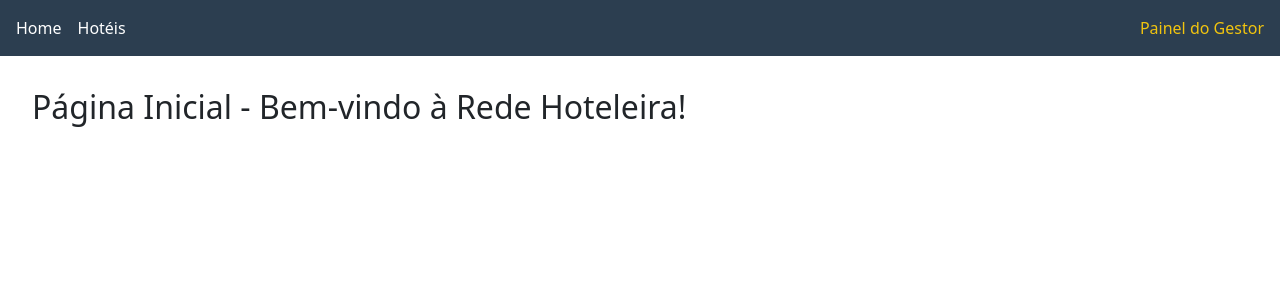
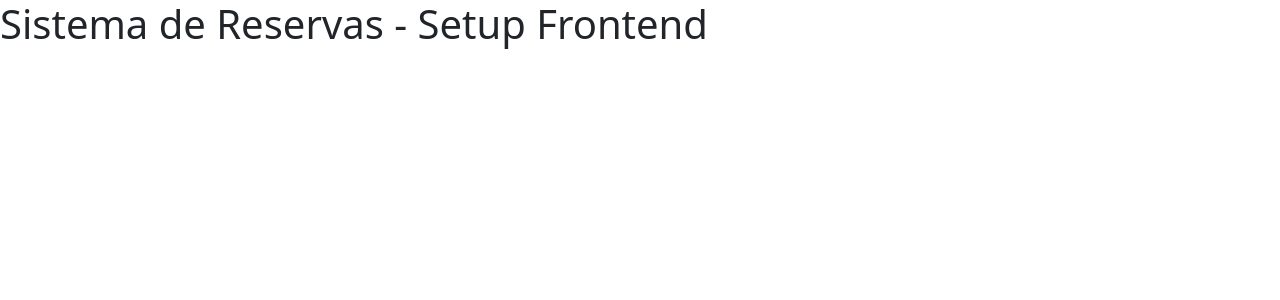
Before and after one commit to prof-ronildo-unicatolica/est_web_2026_2_turma_a_foxtrot, a React (Vite) app in the folder apps/frontend/: page / in a window 1280 px wide. Shown: the top 300 px of the page. Built offline with nearby package versions, Linux system fonts and the light colour scheme.

Commit message:
Revert "feat: criar navbar, rotas e cliente http"
This reverts commit c2008c678dc915ec3a3d9b5eee18373d464fc75e.

```diff
--- a/apps/frontend/package.json
+++ b/apps/frontend/package.json
@@ -10,12 +10,10 @@
     "preview": "vite preview"
   },
   "dependencies": {
-    "axios": "^1.19.0",
     "bootstrap": "^5.3.3",
     "leaflet": "^1.9.4",
     "react": "^18.2.0",
-    "react-dom": "^18.2.0",
-    "react-router-dom": "^7.18.2"
+    "react-dom": "^18.2.0"
   },
   "devDependencies": {
     "@types/react": "^18.2.66",
--- a/apps/frontend/src/App.jsx
+++ b/apps/frontend/src/App.jsx
@@ -1,23 +1,8 @@
-import { BrowserRouter, Routes, Route } from 'react-router-dom';
-import Navbar from './components/Navbar';
-
 function App() {
   return (
-    <BrowserRouter>
-      {/* A Navbar fica fora das rotas para aparecer fixada no topo em todas as telas */}
-      <Navbar />
-
-      <div style={{ padding: '2rem' }}>
-        <Routes>
-          {/* Rotas Públicas (Hóspedes) */}
-          <Route path="/" element={<h2>Página Inicial - Bem-vindo à Rede Hoteleira!</h2>} />
-          <Route path="/hoteis" element={<h2>Lista de Hotéis Disponíveis</h2>} />
-
-          {/* Rotas Privadas (Gestão) */}
-          <Route path="/admin" element={<h2>Dashboard da Franquia (Acesso Restrito)</h2>} />
-        </Routes>
-      </div>
-    </BrowserRouter>
+    <div>
+      <h1>Sistema de Reservas - Setup Frontend</h1>
+    </div>
   );
 }
 
--- a/apps/frontend/src/components/Navbar.jsx
+++ /dev/null
@@ -1,14 +0,0 @@
-import { Link } from 'react-router-dom';
-
-function Navbar() {
-  return (
-    <nav style={{ padding: '1rem', background: '#2c3e50', display: 'flex', gap: '1rem' }}>
-      {/* Usamos Link no lugar de <a> para trocar de tela sem recarregar a página inteira */}
-      <Link to="/" style={{ color: 'white', textDecoration: 'none' }}>Home</Link>
-      <Link to="/hoteis" style={{ color: 'white', textDecoration: 'none' }}>Hotéis</Link>
-      <Link to="/admin" style={{ color: '#f1c40f', textDecoration: 'none', marginLeft: 'auto' }}>Painel do Gestor</Link>
-    </nav>
-  );
-}
-
-export default Navbar;
```
Also changed, not shown: apps/frontend/src/services/api.js (deleted, +0 -15 lines), 1 other file (tests, documents, lock files or other folders).
